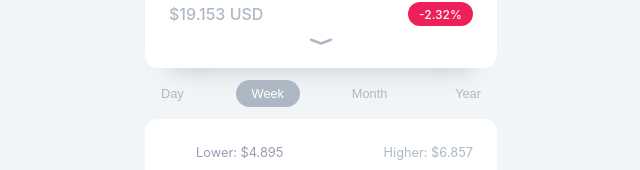
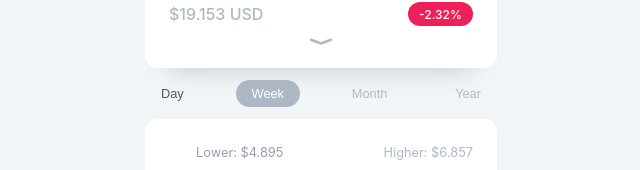
Before and after one commit to sandygudie/rank-math-frontend-test, a React (Vite) app: page / in a window 1280 px wide. In both pictures the pointer is over the button "Day". Shown: the part 191-361 px from the top of the page, without its empty margins (319-959 px from the left). Built offline with nearby package versions, Linux system fonts and the light colour scheme; some icons are missing; a web font is replaced by a local one.

Commit message:
compile scss file to css

```diff
--- a/src/components/Tabs/Index.jsx
+++ b/src/components/Tabs/Index.jsx
@@ -8,7 +8,7 @@ export default function Index({ selectedIndex, handleTabChange }) {
         return (
           <button
             style={{
-              color: selectedIndex === data.id ? '#ffff' : '#aeb8c4',
+              color: selectedIndex === data.id && '#ffff',
               backgroundColor:
                 selectedIndex === data.id ? '#aeb8c4' : 'transparent',
             }}
--- a/src/components/Tabs/tabs.css
+++ b/src/components/Tabs/tabs.css
@@ -8,4 +8,8 @@
   border-radius: 2rem;
   font-size: 0.8rem;
   padding: 0.4rem 1rem;
+  color: var(--light-gray);
+}
+.tabs-container .tab-button:hover {
+  color: var(--dark-gray);
 }/*# sourceMappingURL=tabs.css.map */
--- a/src/components/Tabs/tabs.scss
+++ b/src/components/Tabs/tabs.scss
@@ -7,5 +7,9 @@
     border-radius: 2rem;
     font-size: 0.8rem;
     padding: 0.4rem 1rem;
+    color: var(--light-gray);
+    &:hover {
+      color: var(--dark-gray);
+    }
   }
 }
```
